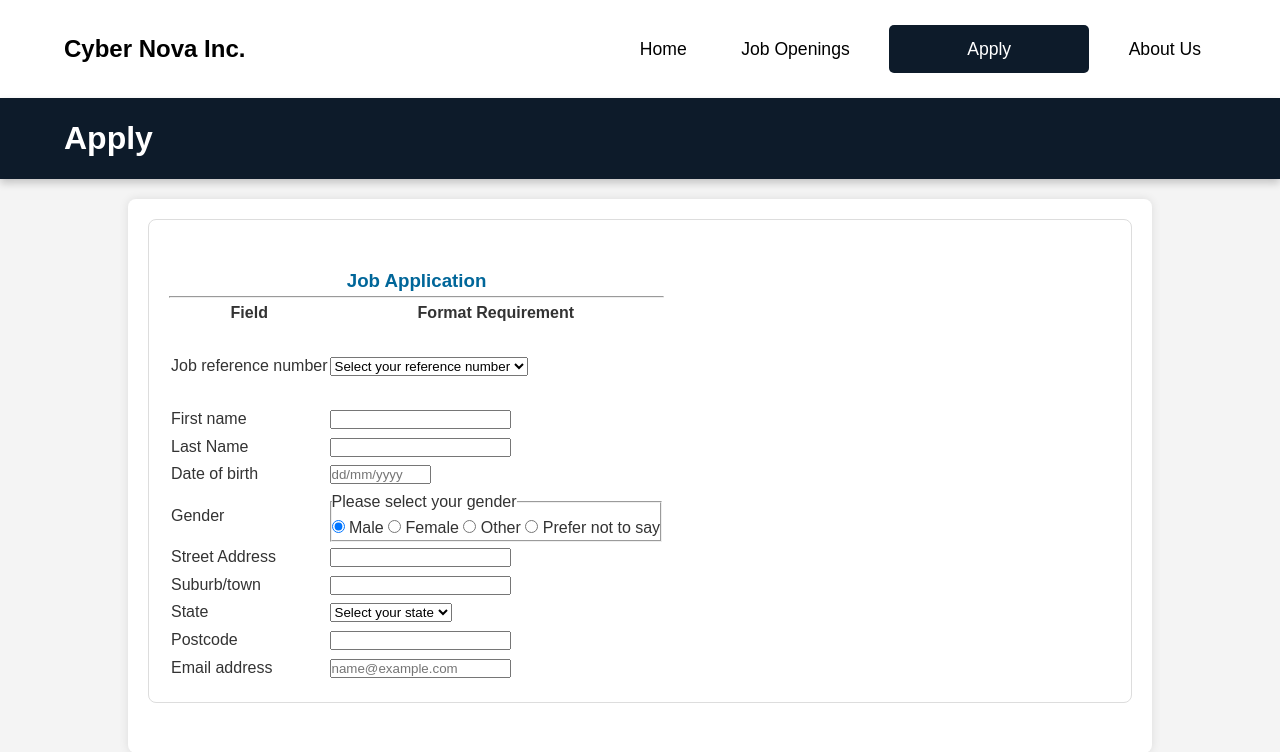
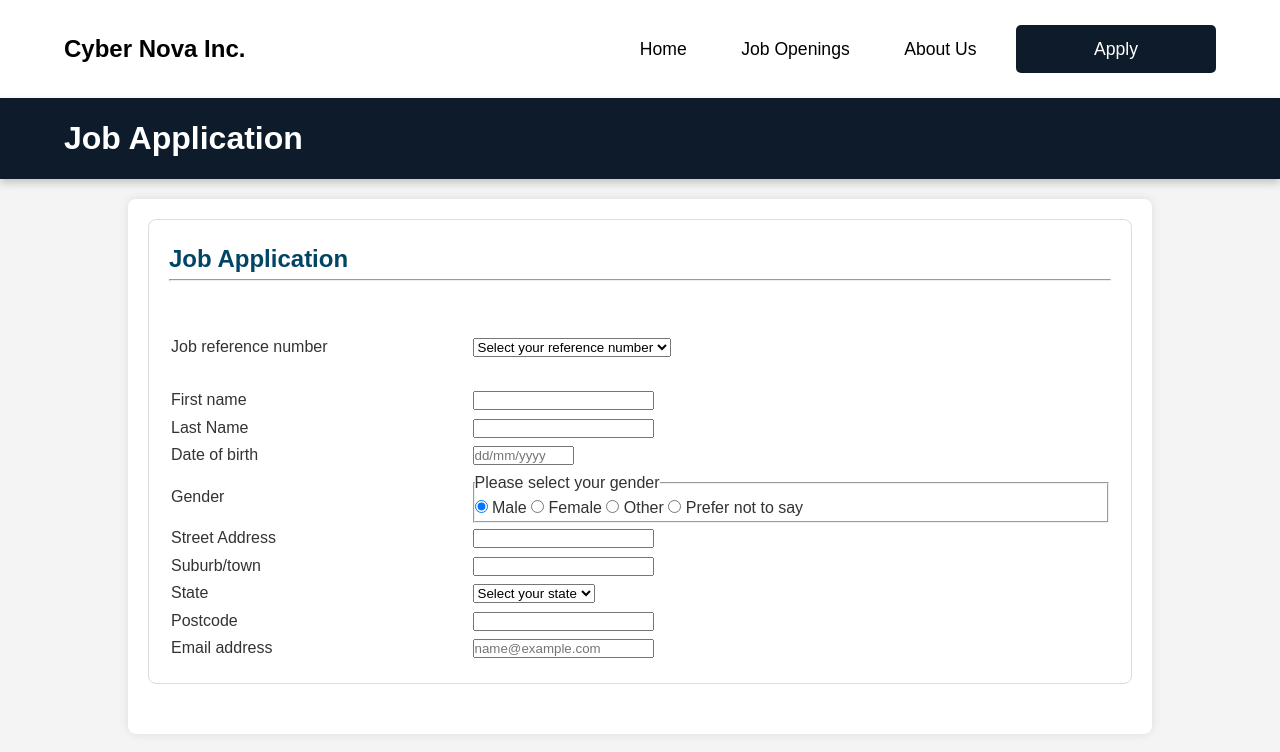
Before and after one commit to Shriyans007/Web-Tech-Project, a PHP site: page /apply.html in a window 1280 px wide. Shown: the top 752 px of the page. Run offline with PHP 8.4, Linux system fonts and the light colour scheme.

Commit message:
Better allignment via css

```diff
--- a/apply.html
+++ b/apply.html
@@ -15,31 +15,27 @@
             <ul class="nav-links">
                 <li><a href="index.html">Home</a></li>
                 <li><a href="jobs.html">Job Openings</a></li>
+                <li><a href="about.html">About Us</a></li>
                 <li><a href="apply.html">Apply</a></li>
-                <li><a href="about.html">About Us</a></li>
             </ul>
         </nav>
 
     </header>
     <header class="job-header">
-        <h1>Apply</h1>
+        <h1>Job Application</h1>
 
     </header>
 
     <main>
-        <section>
+        <section> <strong>
+                <h2>Job Application</h2>
+                <hr>
+            </strong>
 
 
             <table>
-                <caption>
-                    <h3><strong>Job Application</strong>
-                        <hr>
-                    </h3>
-                </caption>
-                <tr>
-                    <th>Field</th>
-                    <th>Format Requirement</th>
-                </tr>
+
+
 
                 <tbody>
 
--- a/styles.css
+++ b/styles.css
@@ -208,3 +208,9 @@ h1 {
  h4 {
     color:#333
  }
+
+ table {
+    width: 100%
+
+
+ }
```
